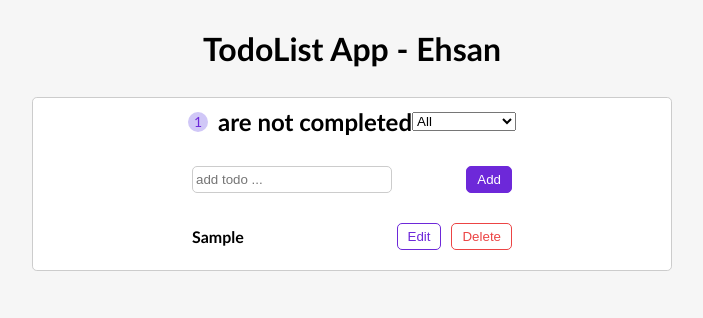
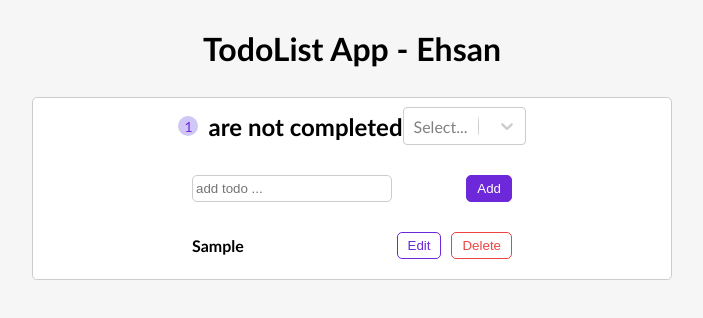
Before and after one commit to EhsanSaraee/TodoList, a React (Create React App) app: page / in a window 1280 px wide. Both pictures are taken after typing "Sample" into the empty fields and a click on the button "Add". Shown: the top 318 px of the page, without its empty margins (288-991 px from the left). Built offline with nearby package versions, Linux system fonts and the light colour scheme.

Commit message:
useing react-select

```diff
--- a/src/Components/NavBar.jsx
+++ b/src/Components/NavBar.jsx
@@ -1,14 +1,19 @@
-const NavBar = ({ unCompletedTodos, onSelect, status }) => {
-   if (!unCompletedTodos) return <h2 className="noneTodo">set your today todos</h2>;
+import Select from 'react-select';
+
+const options = [
+   { value: 'All', label: 'All' },
+   { value: 'Completed', label: 'Completed' },
+   { value: 'UnCompleted', label: 'UnCompleted' },
+];
+
+const NavBar = ({ unCompletedTodos, onSelect, selectedOption }) => {
+   if (!unCompletedTodos)
+      return <h2 className="noneTodo">set your today todos</h2>;
    return (
       <header>
          <span>{unCompletedTodos}</span>
          <h2>are not completed</h2>
-         <select onChange={onSelect} value={status}>
-            <option value="All">All</option>
-            <option value="Completed">Completed</option>
-            <option value="UnCompleted">UnCompleted</option>
-         </select>
+         <Select onChange={onSelect} value={selectedOption} options={options} />
       </header>
    );
 };
--- a/src/Components/TodoApp.jsx
+++ b/src/Components/TodoApp.jsx
@@ -6,7 +6,7 @@ import TodoList from './TodoList';
 const TodoApp = () => {
    const [todos, setTodos] = useState([]);
    const [filteredTodos, setFilteredTodos] = useState([]);
-   const [status, setStatus] = useState('All');
+   const [selectedOption, setSelectedOption] = useState('All');
 
    const filterTodos = useCallback(
       (status) => {
@@ -27,8 +27,8 @@ const TodoApp = () => {
    );
 
    useEffect(() => {
-      filterTodos(status);
-   }, [todos, status, filterTodos]);
+      filterTodos(selectedOption.value);
+   }, [todos, selectedOption, filterTodos]);
 
    const addTodo = (todo) => {
       const newTodo = {
@@ -69,8 +69,8 @@ const TodoApp = () => {
    };
 
    const selectHandler = (event) => {
-      setStatus(event.target.value);
-      filterTodos(event.target.value);
+      setSelectedOption(event);
+      filterTodos(event.value);
    };
 
    return (
@@ -78,7 +78,7 @@ const TodoApp = () => {
          <Navbar
             unCompletedTodos={todos.filter((todo) => !todo.isCompleted).length}
             onSelect={selectHandler}
-            status={status}
+            selectedOption={selectedOption}
          />
          <TodoForm submitTodo={addTodo} />
          <TodoList
```
